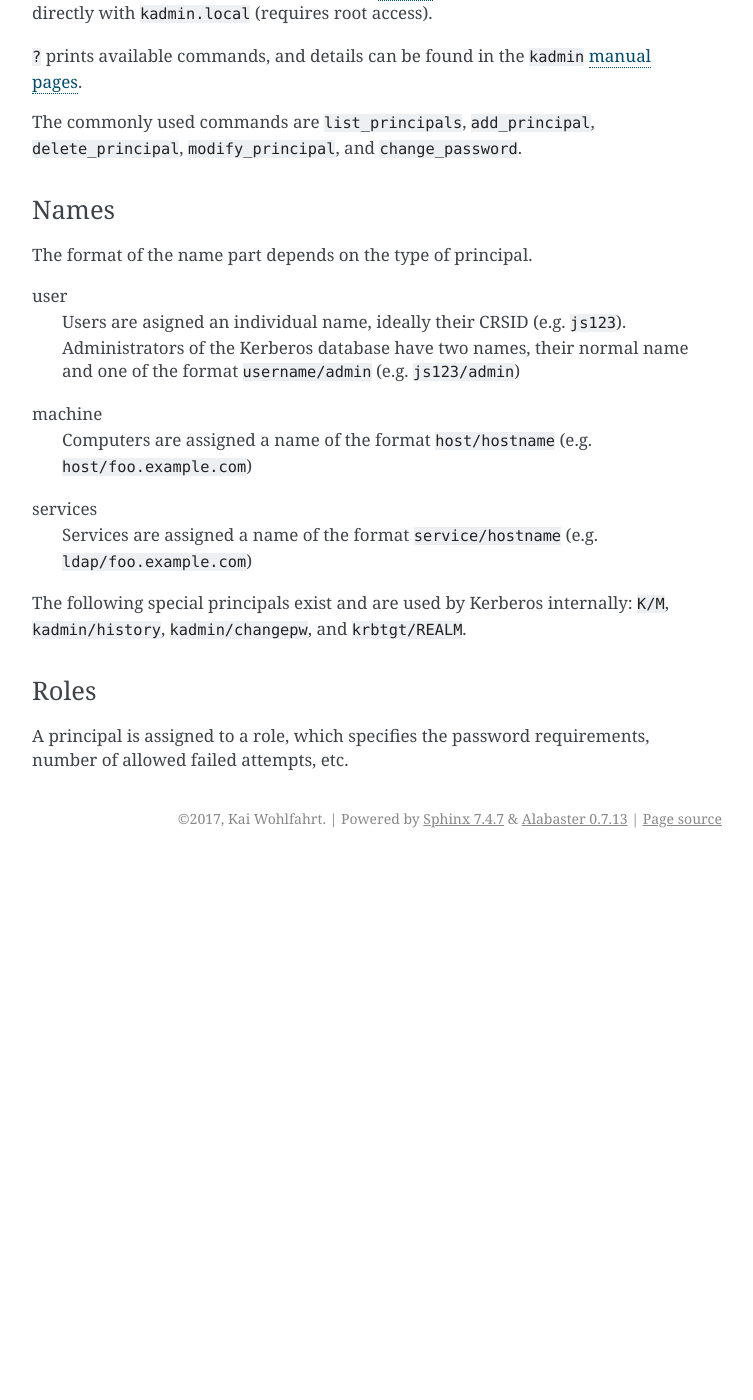
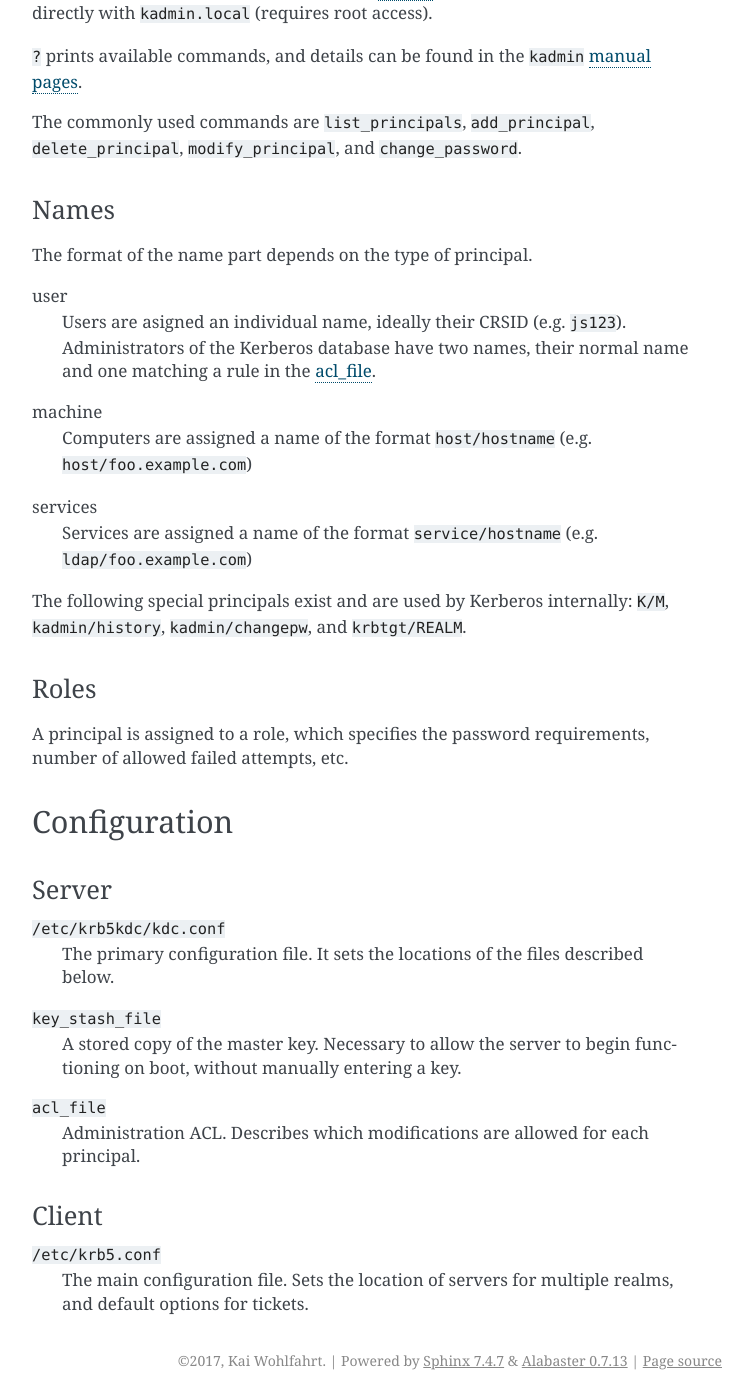
Before and after one commit to kwohlfahrt/computer-notes, a Sphinx documentation site: the page built from documentation/guides/kerberos.rst, in a window 1280 px wide and 1400 px high, scrolled down 758 px. Shown: the whole window, without its empty margins (388-1141 px from the left). Built offline with Sphinx 7.4.7, drawn with Linux system fonts in a browser that asks for light colours; before the commit the page ends 1616 px from its top, so only the background shows below that.

Commit message:
Automate and document more kerberos server setup

```diff
--- a/documentation/guides/kerberos.rst
+++ b/documentation/guides/kerberos.rst
@@ -53,7 +53,7 @@ The format of the name part depends on the type of principal.
 user
   Users are asigned an individual name, ideally their CRSID (e.g. ``js123``).
   Administrators of the Kerberos database have two names, their normal name and
-  one of the format ``username/admin`` (e.g. ``js123/admin``)
+  one matching a rule in the `acl_file`_.
 machine
   Computers are assigned a name of the format ``host/hostname`` (e.g.
   ``host/foo.example.com``)
@@ -70,3 +70,30 @@ Roles
 
 A principal is assigned to a role, which specifies the password requirements,
 number of allowed failed attempts, etc.
+
+Configuration
+-------------
+
+Server
+~~~~~~
+
+``/etc/krb5kdc/kdc.conf``
+  The primary configuration file. It sets the locations of the files described
+  below.
+
+``key_stash_file``
+  A stored copy of the master key. Necessary to allow the server to begin
+  functioning on boot, without manually entering a key.
+
+.. _acl_file:
+
+``acl_file``
+  Administration ACL. Describes which modifications are allowed for each
+  principal.
+
+Client
+~~~~~~
+
+``/etc/krb5.conf``
+  The main configuration file. Sets the location of servers for multiple realms,
+  and default options for tickets.
```
